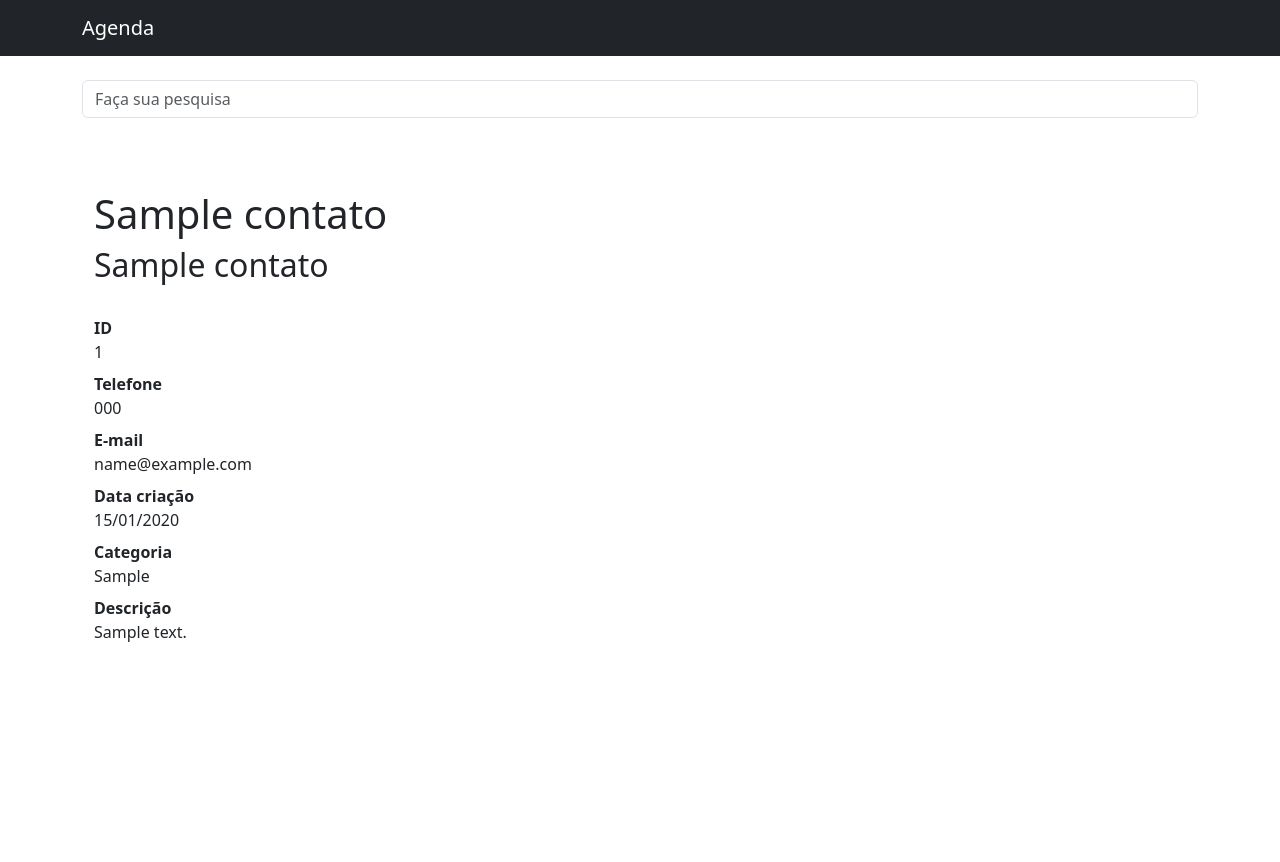
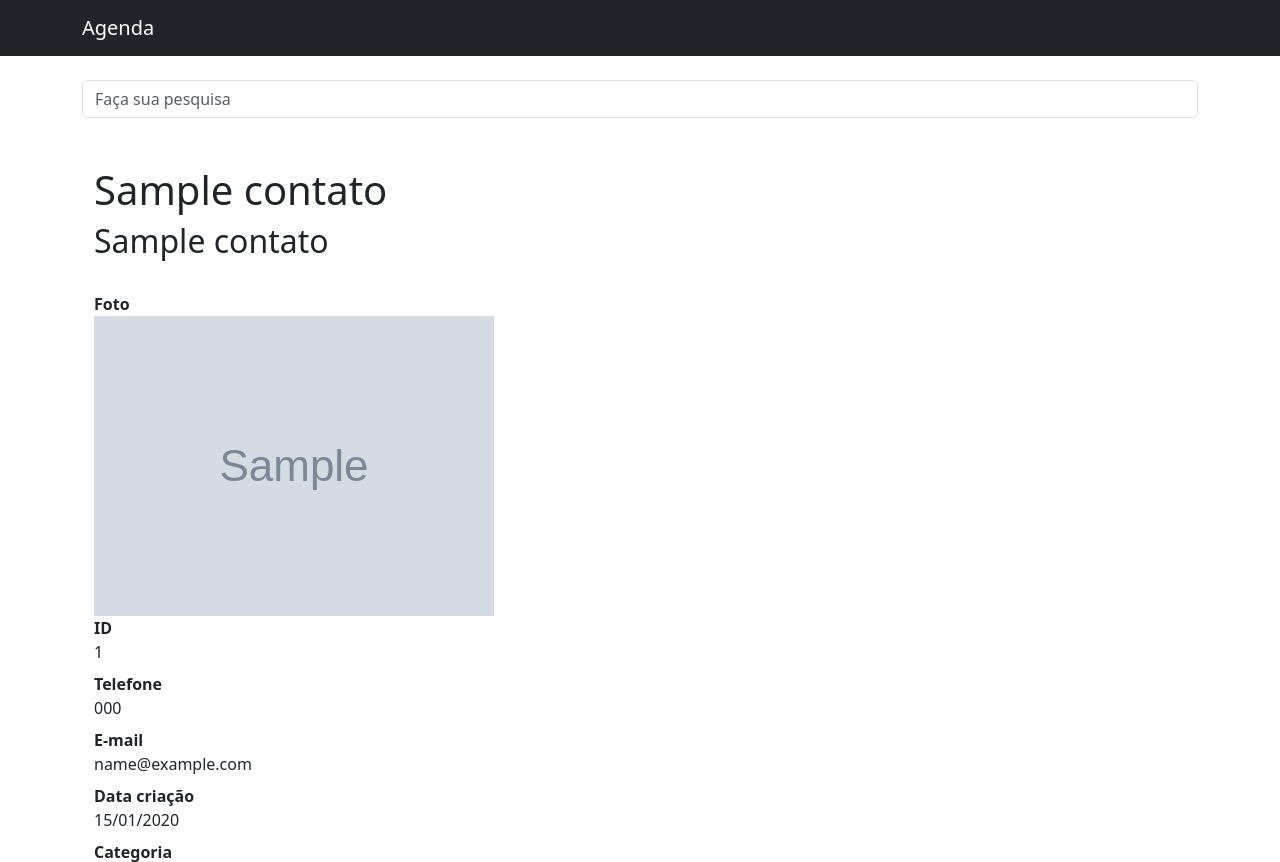
Before and after one commit to vitormluz/contact-calender, a Django app: page /1 in a window 1280 px wide. Shown: the top 862 px of the page. Before the commit the page ends 642 px from the top, so only its background shows below. Run offline with Django 4.2, Linux system fonts and the light colour scheme; tables that the repository leaves empty hold one stand-in row (values such as "Sample post"); grey boxes marked "Sample" are stand-in pictures; some libraries are stand-ins or nearby versions.

Commit message:
image field

```diff
--- a/contatos/models.py
+++ b/contatos/models.py
@@ -17,6 +17,7 @@ class Contato(models.Model):
     criacao = models.DateTimeField(default=timezone.now)
     descricao = models.TextField(blank=True)
     categoria = models.ForeignKey(Categoria, on_delete=models.DO_NOTHING)
+    foto = models.ImageField(upload_to='fotos_contatos/%Y/%m/%d', blank=True, null=True)
 
     def __str__(self):
         return self.nome
--- a/contatos/templates/contatos/contato.html
+++ b/contatos/templates/contatos/contato.html
@@ -10,6 +10,11 @@
         <h1 class="mt-5">{{ contato.nome }}</h1>
         <h2>{{ contato.sobrenome }}</h2><br>
         <dl>
+          {% if contato.foto %}
+            <dt>Foto</dt>
+            <img src={{ contato.foto.url }} style="max-width: 500px; height: auto;"/>
+          {% endif %}
+
           <dt>ID</dt>
           <dd>{{ contato.id }}</dd>
 
--- a/templates/base.html
+++ b/templates/base.html
@@ -13,7 +13,7 @@
     <div class="row">
       <div class="col-lg-12">
         <br>
-        {% include 'partials/_form.html' %}<br>
+        {% include 'partials/_form.html' %}
 
         {% block conteudo %}
         {% endblock conteudo %}
```
Also changed, not shown: contatos/migrations/0004_contato_foto.py (added), ft/churchill.jpg (added), ft/macron.jpg (added), ft/putin.jpg (added), ft/trump.jpg (added), media/fotos_contatos/2022/09/11/churchill.jpg (added), media/fotos_contatos/2022/09/11/macron.jpg (added), media/fotos_contatos/2022/09/11/putin.jpg (added), media/fotos_contatos/2022/09/11/trump.jpg (added), 2 other files.
